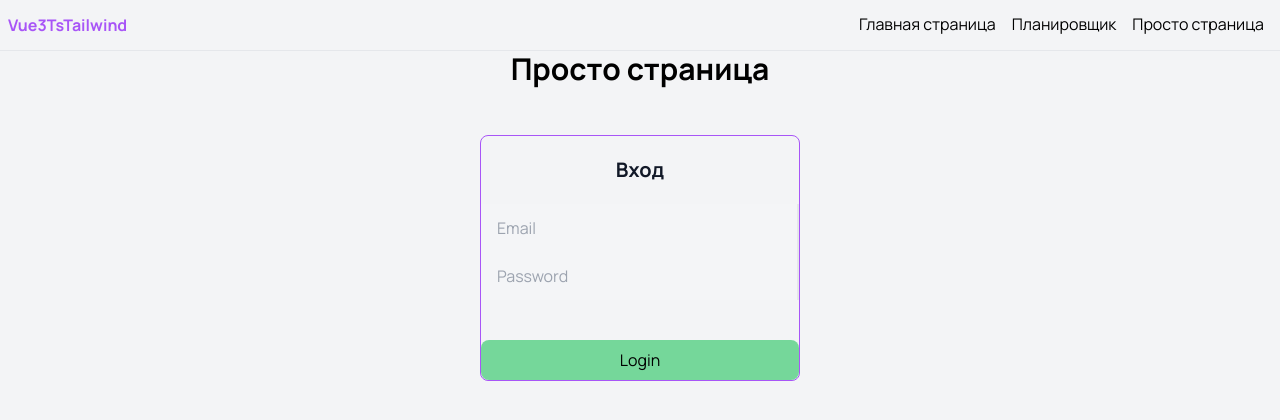
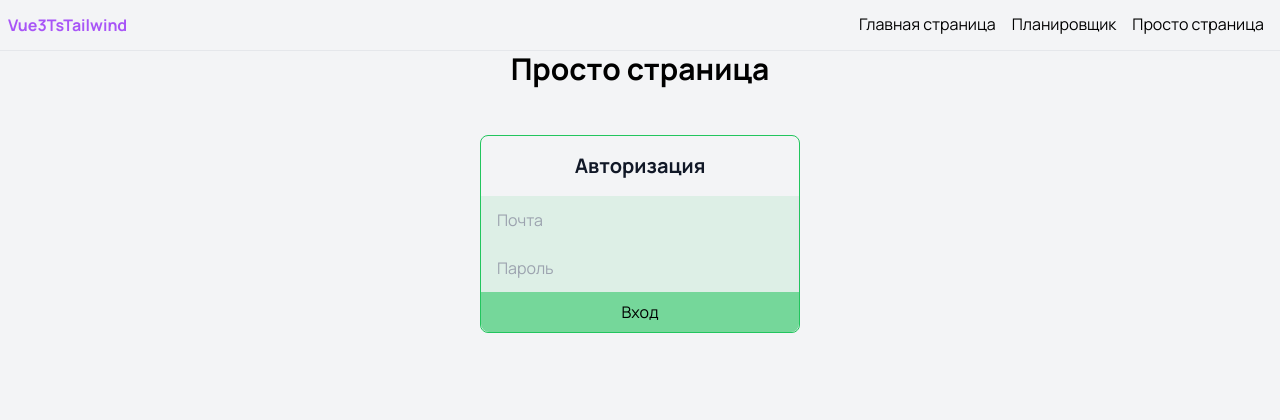
Before and after one commit to AlexandrInita/Vue3TSTailwind, a Vue app: page /simplePage in a window 1280 px wide. Shown: the top 420 px of the page. Built offline with nearby package versions, Linux system fonts and the light colour scheme.

Commit message:
update SimplePage

```diff
--- a/src/assets/scss/simplePage.scss
+++ b/src/assets/scss/simplePage.scss
@@ -1,12 +1,12 @@
 .parent {
-  @apply border border-purple-500 rounded-lg m-8;
+  @apply border border-green-500 rounded-lg m-8;
 
   .heading {
-    @apply my-5 text-xl font-bold text-center text-gray-900;
+    @apply my-4 text-xl font-bold text-center text-gray-900;
   }
 
   .input {
-    @apply w-full bg-white bg-opacity-10 border-r-2 py-3 px-4 outline-none;
+    @apply w-full bg-green-500 bg-opacity-10 border-r-2 py-3 px-4 outline-none;
 
     &:first-child {
       @apply border-b border-indigo-400;
@@ -14,8 +14,8 @@
   }
 
   .btn {
-    @apply mt-10 w-full bg-green-500 bg-opacity-60
-    block mx-auto py-2 px-14 rounded-lg
+    @apply w-full bg-green-500 bg-opacity-60
+    block mx-auto py-2 px-14 rounded-b-lg
     hover:bg-opacity-100
     transition-colors;
   }
--- a/src/pages/SimplePage.vue
+++ b/src/pages/SimplePage.vue
@@ -6,18 +6,18 @@
 
     <div class="mt-4 flex flex-col max-w-sm mx-auto">
       <div class="parent">
-        <h1 class="heading">Вход</h1>
+        <h1 class="heading">Авторизация</h1>
         <input
           class="input"
-          placeholder="Email"
+          placeholder="Почта"
           v-model="email"
         />
         <input
           class="input"
-          placeholder="Password"
+          placeholder="Пароль"
           v-model="password"
         />
-        <button class="btn">Login</button>
+        <button class="btn">Вход</button>
       </div>
     </div>
   </div>
```
